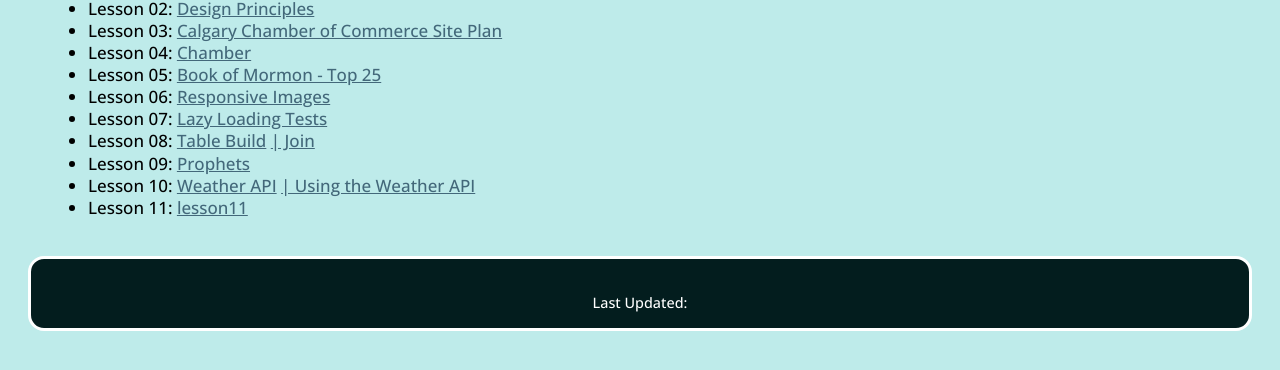
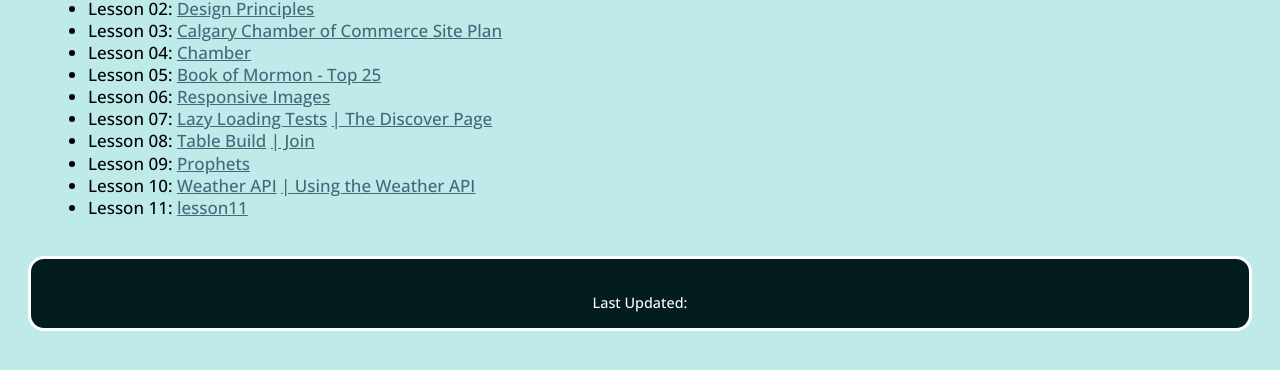
Before and after one commit to PatrickArmani/wdd230, a plain HTML site: page index.html in a window 1280 px wide. Shown: the part 370-740 px from the top of the page. Drawn offline with nearby package versions, Linux system fonts and the light colour scheme; a script that the page names is missing.

Commit message:
"lesson 07 - The Discover Page"

```diff
--- a/index.html
+++ b/index.html
@@ -34,7 +34,7 @@
             <li>Lesson 04: <a href="lesson04/index.html">Chamber</a></li>
             <li>Lesson 05: <a href="lesson05/bom.html">Book of Mormon - Top 25</a></li>
             <li>Lesson 06: <a href="lesson06/index.html">Responsive Images</a></li>
-            <li>Lesson 07: <a href="lesson07/lazyload.html">Lazy Loading Tests</a></li>
+            <li>Lesson 07: <a href="lesson07/lazyload.html">Lazy Loading Tests</a> <a href="lesson07.1/discover.html"> | The Discover Page</a></li>
             <li>Lesson 08: <a href="lesson08/tablebuild.html">Table Build</a> <a href="lesson08.1/join.html"> | Join</a></li>
             <li>Lesson 09: <a href="lesson09/prophets.html">Prophets</a></li>
             <li>Lesson 10: <a href="lesson10/weather-api.html">Weather API</a> <a href="lesson10.1/index.html"> | Using the Weather API</a></li></li>
```
